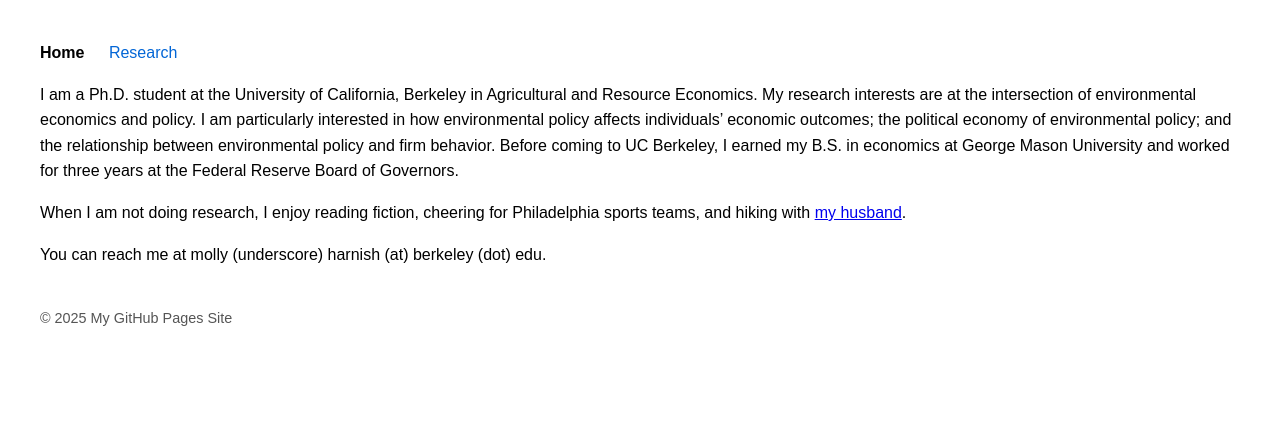
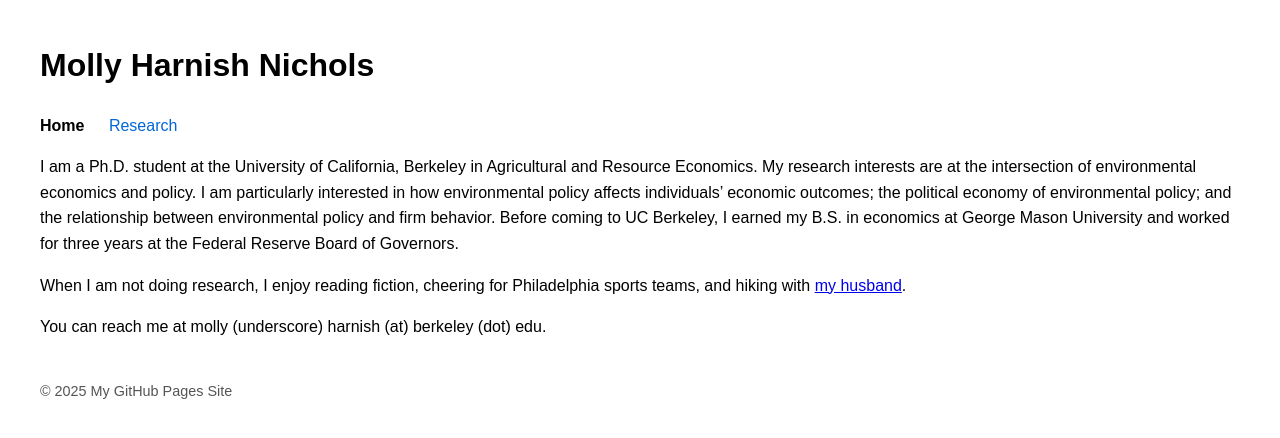
Before and after one commit to mhnichols16/mhnichols16.github.io, a Jekyll site: the page built from README.md, in a window 1280 px wide. Shown: the top 438 px of the page. Built offline with Jekyll 4.4.1, drawn with Linux system fonts in a browser that asks for light colours.

Commit message:
Update default.html

```diff
--- a/_layouts/default.html
+++ b/_layouts/default.html
@@ -13,6 +13,10 @@
   </style>
 </head>
 <body>
+
+  <header>
+  <h1>{{ site.title }}</h1>
+</header>
   <!-- Navigation Menu -->
   <nav>
     <a href="{{ "/" | relative_url }}" class="{% if page.url == '/' %}current{% endif %}">Home</a>
```
